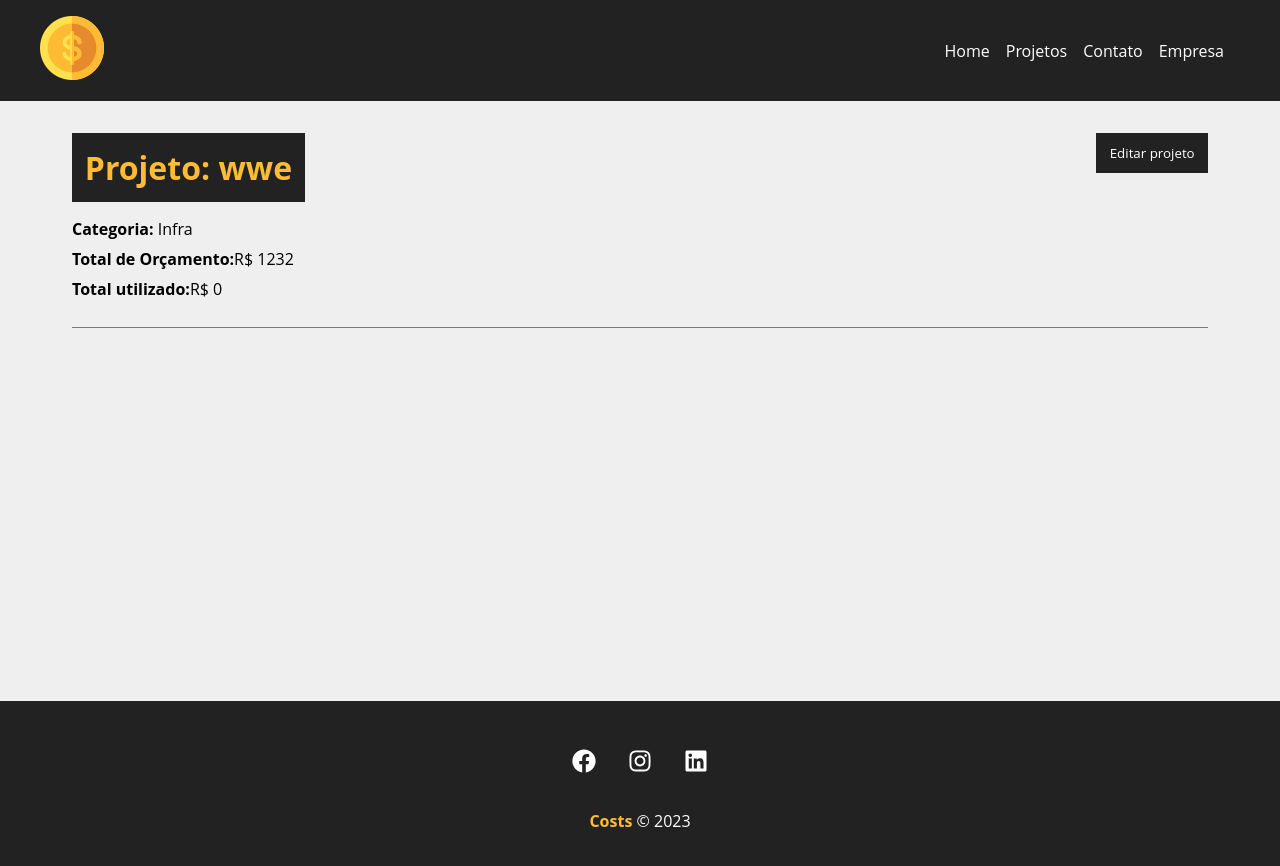
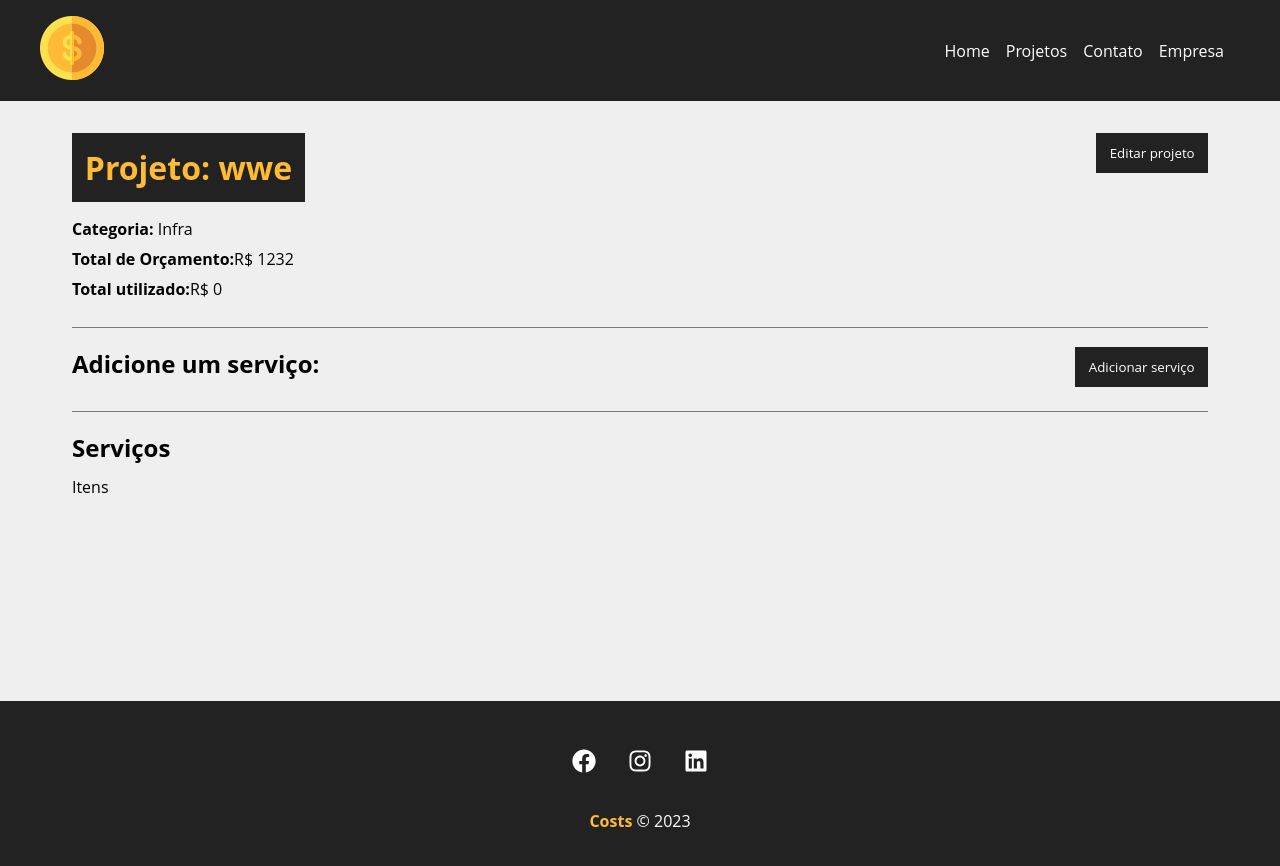
Before and after one commit to Luizenys/projeto-react-costs, a React (Create React App) app: page /project/2 in a window 1280 px wide. Shown: the top 866 px of the page. Built offline with nearby package versions, Linux system fonts and the light colour scheme; data requests are answered from the project's data file; the HTML template or start-up script is replaced by a standard one.

Commit message:
service area

```diff
--- a/db.json
+++ b/db.json
@@ -13,7 +13,7 @@
     },
     {
       "name": "bugatti",
-      "budget": "50000",
+      "budget": "30000",
       "category": {
         "id": "2",
         "name": "Desenvolvimento"
--- a/src/components/pages/Project.js
+++ b/src/components/pages/Project.js
@@ -10,6 +10,7 @@
     const {id} = useParams()
     const [project, setProject] = useState([])
     const [showProjectForm, setShowProjectForm] = useState(false)
+    const [showServiceForm, setShowServiceForm] = useState(false)
     const [message, setMessage] = useState()
     const [typeMessage, setTypeMessage] = useState()
 
@@ -30,6 +31,8 @@
     })
 
     function editPost(project){
+        setMessage('')
+
         if(project.budget < project.cost) {
             setMessage('O custo do projeto não pode ser maior que o orçamento')
             setTypeMessage('error')
@@ -57,6 +60,10 @@
         setShowProjectForm(!showProjectForm)
     }
 
+    function toggleServiceForm() {
+        setShowServiceForm(!showServiceForm)
+    }
+
     return(
         <>
         {project.name ? (
@@ -80,6 +87,19 @@
                             </div>
                         )}
                     </div>
+                    <div className={styles.service_form_container}>
+                        <h2>Adicione um serviço:</h2>
+                        <button className={styles.btn} onClick={toggleServiceForm}>
+                            {!showServiceForm ? 'Adicionar serviço' : 'Fechar'}
+                        </button>
+                        <div className={styles.project_info}>
+                            {showServiceForm && <div>Formulário do serviço</div>}
+                        </div>
+                    </div>
+                    <h2>Serviços</h2>
+                    <Container customClass="start">
+                        <p>Itens</p>
+                    </Container>
                 </Container>
             </div>
         ):(
```
